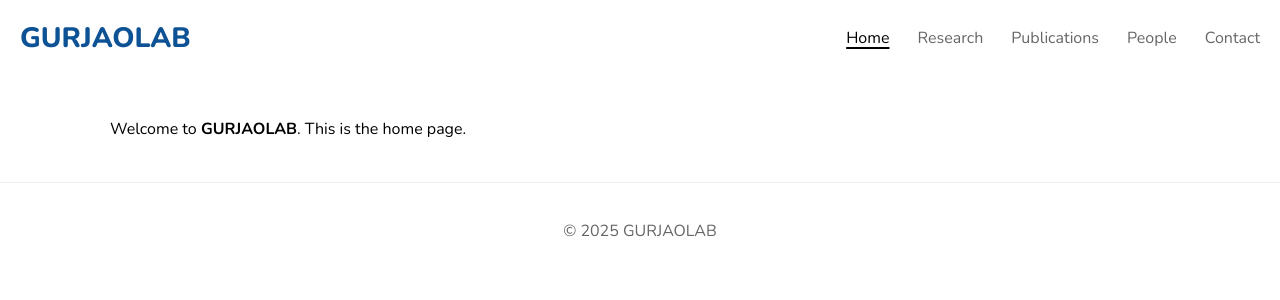
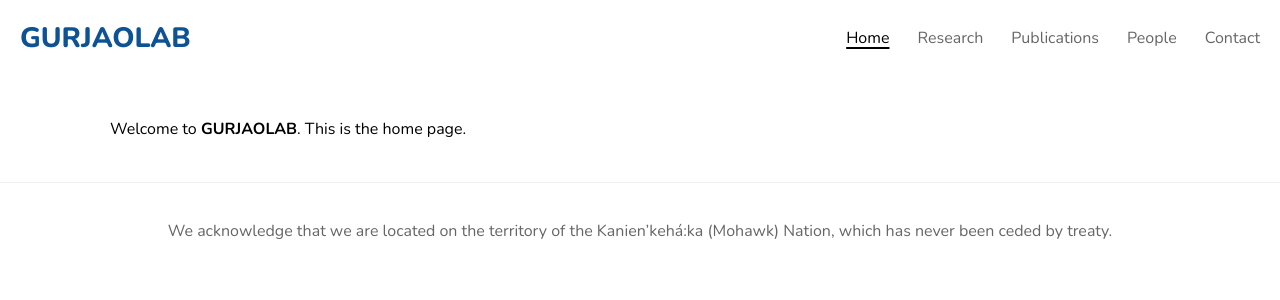
Before and after one commit to joseph-gad-code/Gurjao-Lab-Website, a Jekyll site: the page built from index.md, in a window 1280 px wide. Shown: the top 300 px of the page. Built offline with Jekyll 4.4.1, drawn with Linux system fonts in a browser that asks for light colours.

Commit message:
Update footer.html

```diff
--- a/_includes/footer.html
+++ b/_includes/footer.html
@@ -1,3 +1,3 @@
 <footer class="site-footer">
-  <p>© {{ "now" | date: "%Y" }} GURJAOLAB</p>
+  <p>We acknowledge that we are located on the territory of the Kanien’kehá:ka (Mohawk) Nation, which has never been ceded by treaty.</p>
 </footer>
```
